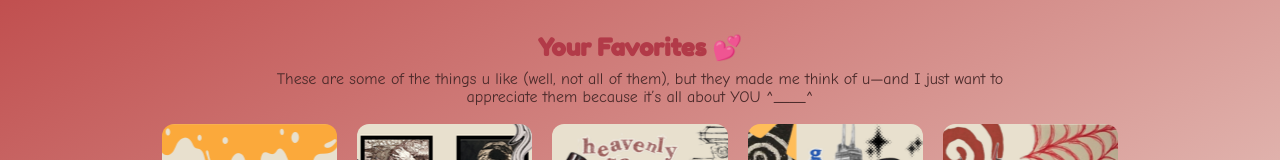
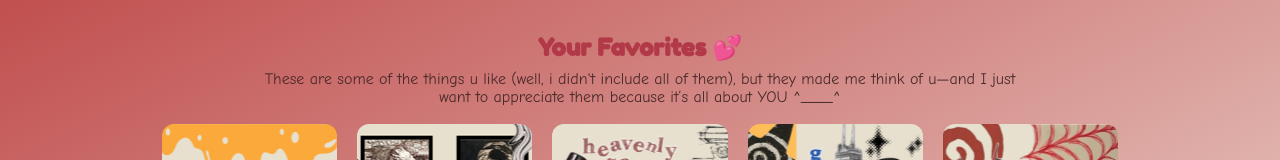
Before and after one commit to yanlee4102/For-Dumdum, a plain HTML site: page index.html in a window 1280 px wide. Both pictures are taken after a click on the link "Favorites". Shown: the part 157-317 px from the top of the page. Drawn offline with nearby package versions, Linux system fonts and the light colour scheme; a web font is replaced by a local one.

Commit message:
Update index.html

```diff
--- a/index.html
+++ b/index.html
@@ -923,7 +923,7 @@ audio{ display:none; }
 <section id="page2" class="scene" aria-labelledby="fav-title">
   <div style="width:100%; max-width:980px; margin:18px auto; padding:12px;">
     <h2 id="fav-title" style="font-family:'Fredoka One',sans-serif; color:#b23a48; margin-bottom:8px;">Your Favorites 💕</h2>
-    <p style="max-width:760px; margin:0 auto 18px; color:#4a2a2a;">These are some of the things u like (well, not all of them), but they made me think of u—and I just want to appreciate them because it’s all about YOU ^____^</p>
+    <p style="max-width:760px; margin:0 auto 18px; color:#4a2a2a;">These are some of the things u like (well, i didn't include all of them), but they made me think of u—and I just want to appreciate them because it’s all about YOU ^____^</p>
 
     <div class="cards-grid">
 
```
